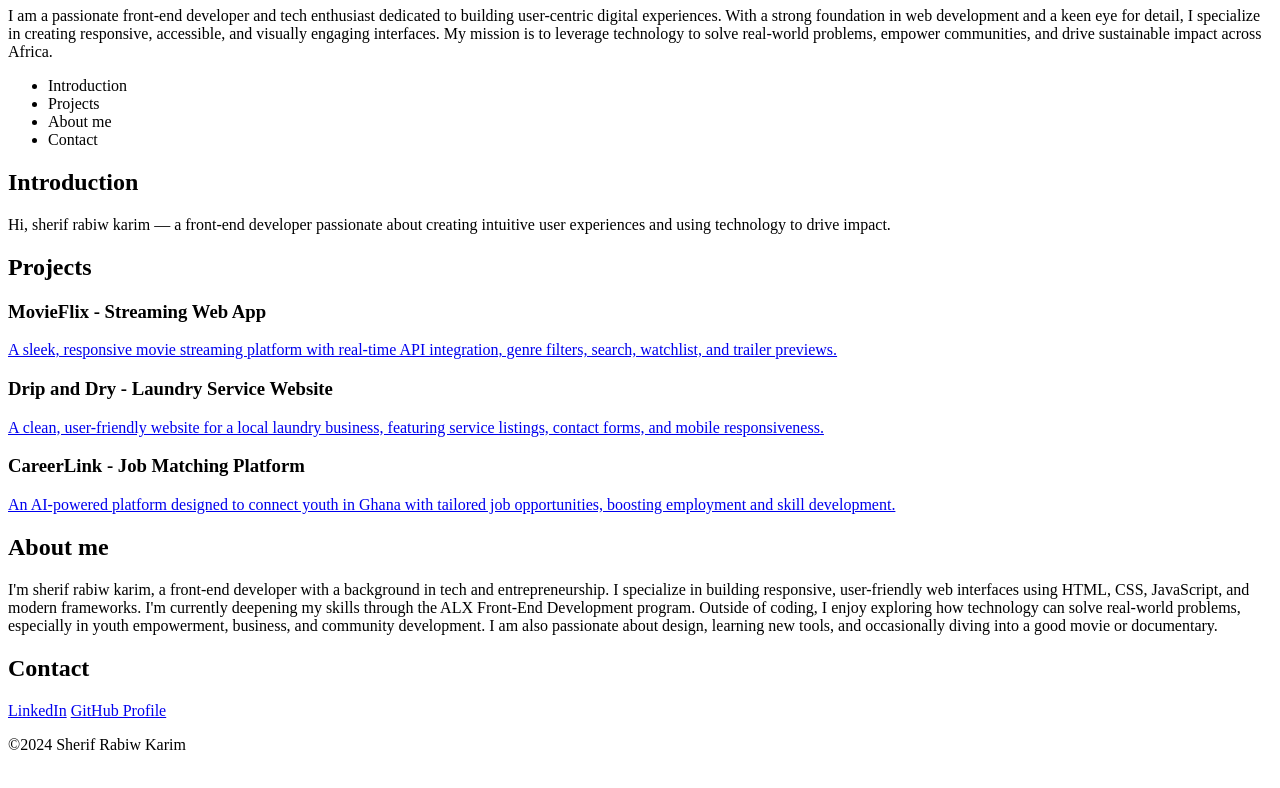
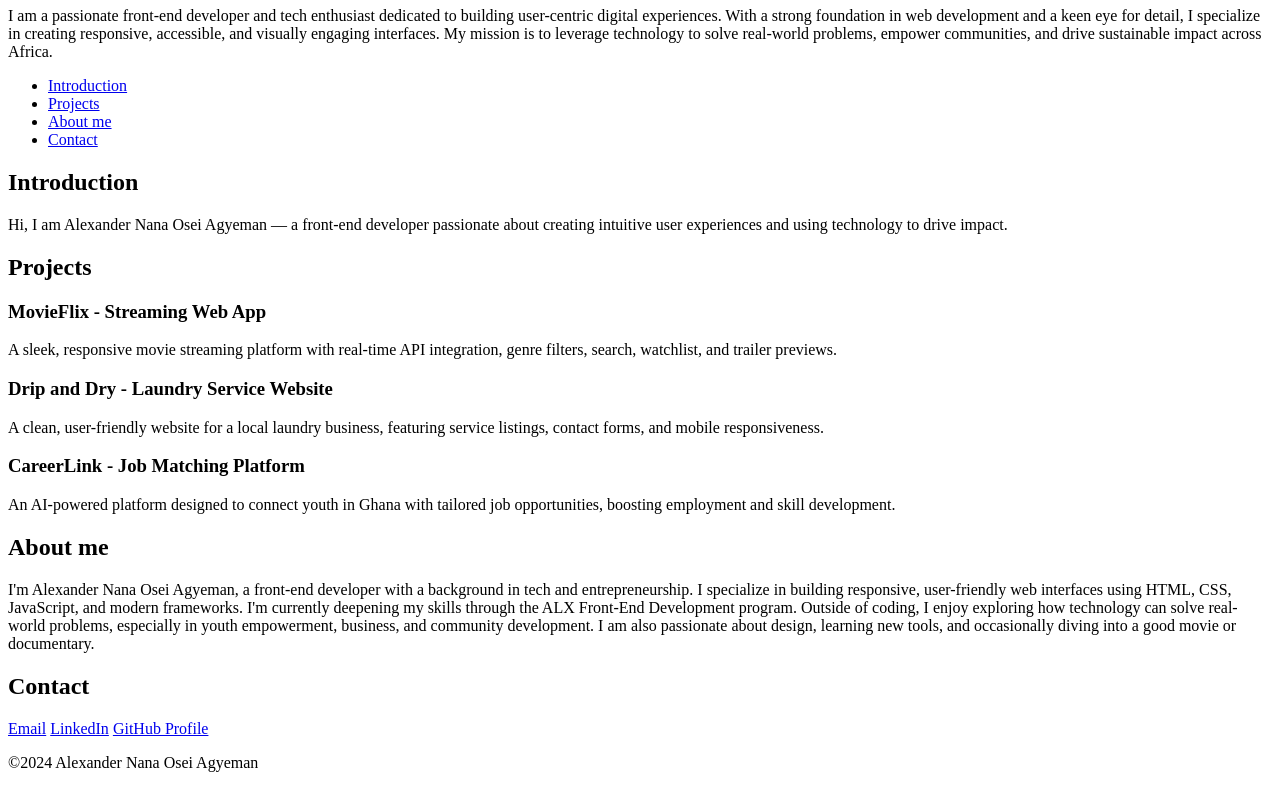
Before and after one commit to sherif-code/My_First_Portfolio, a plain HTML site: page index.html in a window 1280 px wide. Shown: the part 73-861 px from the top of the page. Drawn offline with Linux system fonts and the light colour scheme.

Commit message:
new files

```diff
--- a/index.html
+++ b/index.html
@@ -3,11 +3,11 @@
   <head>
     <meta charset="utf-8" />
     <meta name="viewport" content="width=device-width, initial-scale=1.0" />
-    <title>Sherif Rabiw Karim - Personal Portfolio</title>
+    <title>Alexander Nana Osei Agyeman - Personal Portfolio</title>
   </head>
   <body>
     <header>
-      <h1>Sherif Rabiw Karim</h1>
+      <h1>Alexander Nana Osei Agyeman</h1>
       <p>
         I am a passionate front-end developer and tech enthusiast dedicated to
         building user-centric digital experiences. With a strong foundation in
@@ -19,29 +19,28 @@
     </header>
     <nav>
       <ul>
-        <li><a href="#Introduction"></a>Introduction</li>
-        <li><a href="#Projects"></a>Projects</li>
-        <li><a href="About me"></a>About me</li>
-        <li><a href="Contact"></a>Contact</li>
+        <li><a href="Introduction">Introduction</a></li>
+        <li><a href="#Projects">Projects</a></li>
+        <li><a href="About me">About me</a></li>
+        <li><a href="Contact">Contact</a></li>
       </ul>
     </nav>
-    <section>
+    <section id="introduction">
       <h2>Introduction</h2>
       <p>
-        Hi, sherif rabiw karim — a front-end developer passionate about creating
-        intuitive user experiences and using technology to drive impact.
+        Hi, I am Alexander Nana Osei Agyeman — a front-end developer passionate
+        about creating intuitive user experiences and using technology to drive
+        impact.
       </p>
     </section>
-    <section>
+    <section id="projects">
       <h2>Projects</h2>
       <article>
         <h3>MovieFlix - Streaming Web App</h3>
         <p>
-          <a href="https://cineflix.com" target="_blank"
-            >A sleek, responsive movie streaming platform with real-time API
-            integration, genre filters, search, watchlist, and trailer
-            previews.</a
-          >
+          <a href="https://cineflix.com" target="_blank"></a>A sleek, responsive
+          movie streaming platform with real-time API integration, genre
+          filters, search, watchlist, and trailer previews.
         </p>
       </article>
       <article>
@@ -50,50 +49,46 @@
           <a
             href="https://www.instagram.com/dripndrylaundryserv/?hl=en"
             target="_blank"
-            >A clean, user-friendly website for a local laundry business,
-            featuring service listings, contact forms, and mobile
-            responsiveness.</a
-          >
+          ></a
+          >A clean, user-friendly website for a local laundry business,
+          featuring service listings, contact forms, and mobile responsiveness.
         </p>
       </article>
       <article>
         <h3>CareerLink - Job Matching Platform</h3>
         <p>
-          <a href="https://careerlink.com/" target="_blank"
-            >An AI-powered platform designed to connect youth in Ghana with
-            tailored job opportunities, boosting employment and skill
-            development.</a
-          >
+          <a href="https://careerlink.com/" target="_blank"></a>An AI-powered
+          platform designed to connect youth in Ghana with tailored job
+          opportunities, boosting employment and skill development.
         </p>
       </article>
     </section>
-    <section>
+    <section id="about">
       <h2>About me</h2>
       <p>
-        I'm sherif rabiw karim, a front-end developer with a background in tech
-        and entrepreneurship. I specialize in building responsive, user-friendly
-        web interfaces using HTML, CSS, JavaScript, and modern frameworks. I'm
-        currently deepening my skills through the ALX Front-End Development
-        program. Outside of coding, I enjoy exploring how technology can solve
-        real-world problems, especially in youth empowerment, business, and
-        community development. I am also passionate about design, learning new
-        tools, and occasionally diving into a good movie or documentary.
+        I'm Alexander Nana Osei Agyeman, a front-end developer with a background
+        in tech and entrepreneurship. I specialize in building responsive,
+        user-friendly web interfaces using HTML, CSS, JavaScript, and modern
+        frameworks. I'm currently deepening my skills through the ALX Front-End
+        Development program. Outside of coding, I enjoy exploring how technology
+        can solve real-world problems, especially in youth empowerment,
+        business, and community development. I am also passionate about design,
+        learning new tools, and occasionally diving into a good movie or
+        documentary.
       </p>
     </section>
-    <section>
+    <section id="contact">
       <h2>Contact</h2>
-      <a href="mail to:rabiwkarim55@gmail.@gmail.com"></a>
+      <a href="mail to:agyemanalex11@gmail.com">Email</a>
       <a
-        href="https://www.linkedin.com/in/sherif-rabiw-karim-854b8b29b/"
+        href="www.linkedin.com/in/xander-nana-osei-agyeman-58b330294"
         target="_blank"
         >LinkedIn</a
       >
-      <a href="https://github.com/sherif-code" target="_blank"
-        >GitHub Profile</a
-      >
+      <a href="https://github.com/xeebaby" target="_blank">GitHub Profile</a>
     </section>
     <footer>
-      <p>&copy;2024 Sherif Rabiw Karim</p>
+      <p>&copy;2024 Alexander Nana Osei Agyeman</p>
     </footer>
   </body>
 </html>
```
